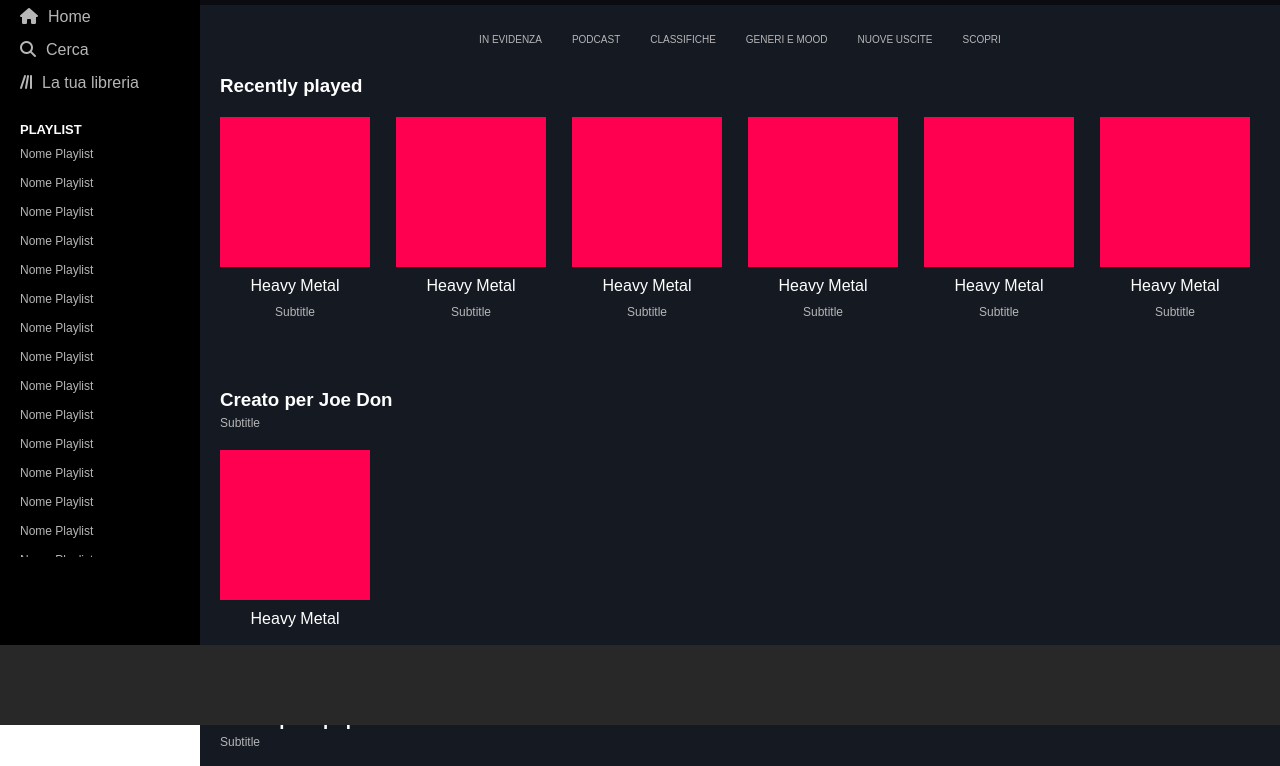
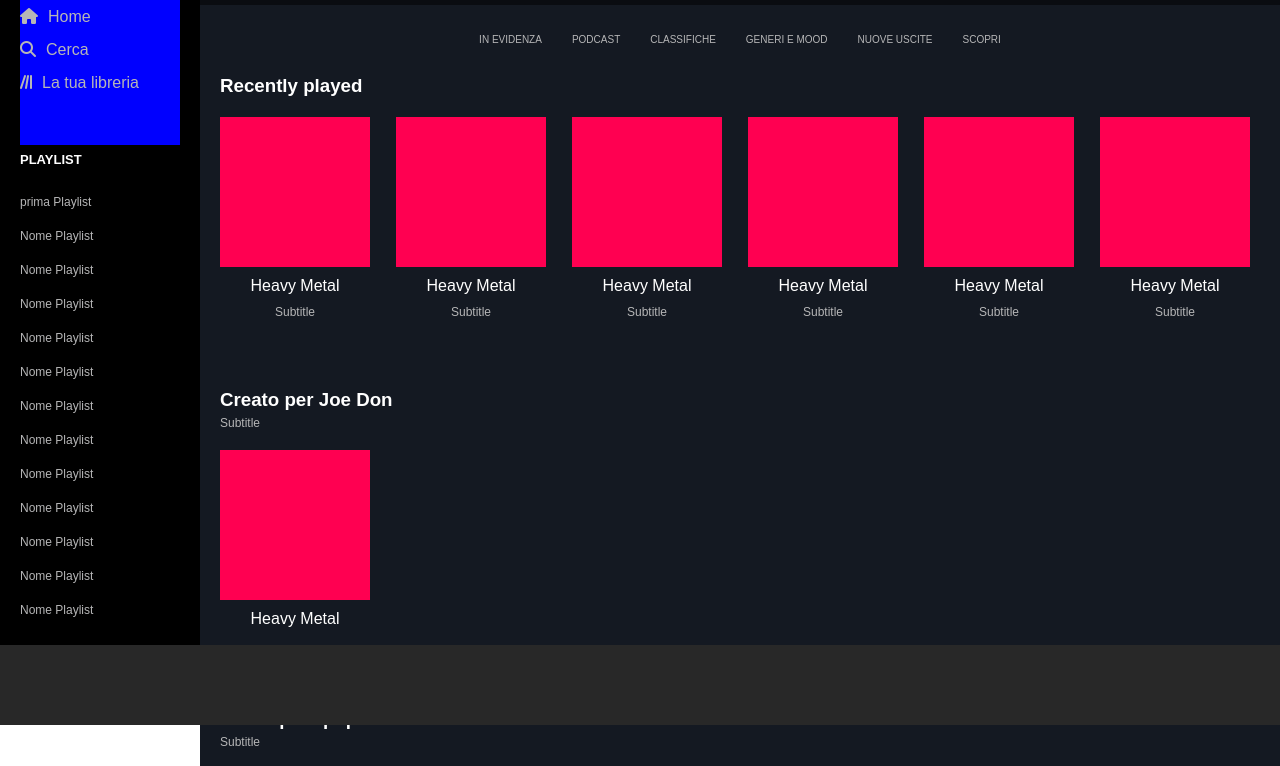
Before and after one commit to edaless/html-css-spotifyweb, a plain HTML site: page index.html in a window 1280 px wide. Shown: the part 75-841 px from the top of the page. Drawn offline with Linux system fonts and the light colour scheme.

Commit message:
playlists

```diff
--- a/CSS/style.css
+++ b/CSS/style.css
@@ -12,8 +12,20 @@
 
     /* var(--h-barra-t) height barra top*/
     --h-barra-t: 80px;
+
     /* var(--w-barra-l) width barra left*/
     --w-barra-l: 200px;
+    /* var(--padd-barra-l)*/
+    --padd-barra-l: 20px;
+    /* var(--h-menu) */
+    --h-menu: 200px;
+    /* var(--h-h4) */
+    --h-h4: 30px;
+        /* var(--h-playlists) */
+    --h-playlists: calc(100vh - var(--h-barra-b) - var(--h-menu) - var(--padd-barra-l) - var(--h-h4) - 10px)
+    ;
+
+
     /* var(--h-barra-b) height barra top*/
     --h-barra-b: 80px;
 
@@ -43,11 +55,25 @@ a{
 
 }
 
+a:hover{
+    color: white;
+}
+
 h3{
     color: white;
     font-weight: 700;
 }
 
+h4{
+    color: white;
+    font-size: 13px;
+    font-weight: 600;
+
+
+    /* DEBUG */
+    /* background-color: rgb(0, 238, 255); */
+
+}
 
 .subtitle{
 
@@ -85,7 +111,7 @@ h3{
     position: fixed;
     top: 0;
     left:0;
-    padding: 20px;
+    padding: var(--padd-barra-l);
 
 
     height: calc(100vh - var(--h-barra-b));
@@ -95,6 +121,25 @@ h3{
     z-index: 200;
 
 }
+
+
+#menu{
+    height: var(--h-menu);
+    /* padding-bottom: 20px; */
+    /* DEBUG */
+    background-color: blue;
+
+}
+
+
+#menu a{
+    display:flex;
+    margin-bottom: 15px;
+
+    /* DEBUG */
+    /* background-color: blue; */
+}
+
 
 #logo{
 
@@ -113,40 +158,37 @@ h3{
 }
 
 
-#barra-left a{
-    display:flex;
-    margin-bottom: 15px;
-
-    /* DEBUG */
-    /* background-color: blue; */
-}
-
 #barra-left i{
     margin-right: 10px;
 }
 
-#playlist{
-    color: white;
-    font-size: 13px;
-    font-weight: 600;
-    margin-top: 30px;
 
+#barra-left h4{
+    line-height: var(--h-h4);
 }
 
 
+
+
 #playlists {
-    height: calc(100vh - var(--h-barra-b) - 300px);
+    height: var(--h-playlists);
     overflow: scroll;
+
+
+
+    /* DEBUG */
+    /* background-color: blue; */
 
 }
 
 #playlists a{
+    display:flex;
 
-    margin-top: 10px;
+    margin-top: 20px;
     font-size: 12px;
+    font-weight: 500;
 
 }
-
 
 
 
--- a/index.html
+++ b/index.html
@@ -22,8 +22,9 @@
     <!-- barra-left -->
     <div id="barra-left">
 
+        <div id="menu">
             <img src="img/logo.svg" alt="" class="big" id="logo">
-        <!-- small si vede solo nello schermo più piccolo, big viceversa -->
+            <!-- small si vede solo nello schermo più piccolo, big negli altri -->
             <img src="img/logo-small.svg" alt="" class="small" id="logo">
 
             <a href="#">
@@ -45,15 +46,13 @@
                 </div>
             </a>
 
-
-        <div id="playlist" class="big">
-            PLAYLIST
         </div>
 
+        <h4 class="big">PLAYLIST</h4>
         <div id="playlists" class="big" >
 
             <a href="#" >
-                Nome Playlist
+                prima Playlist
             </a>
             <a href="#" >
                 Nome Playlist
@@ -161,9 +160,13 @@
                 Nome Playlist
             </a>
             <a href="#" >
-                Nome Playlist
+                ultima Playlist
             </a>
         </div>
+        <div>rrs</div>
+
+
+
 
 
     </div>
```
Lines whose indentation alone changed are shown as unchanged.
